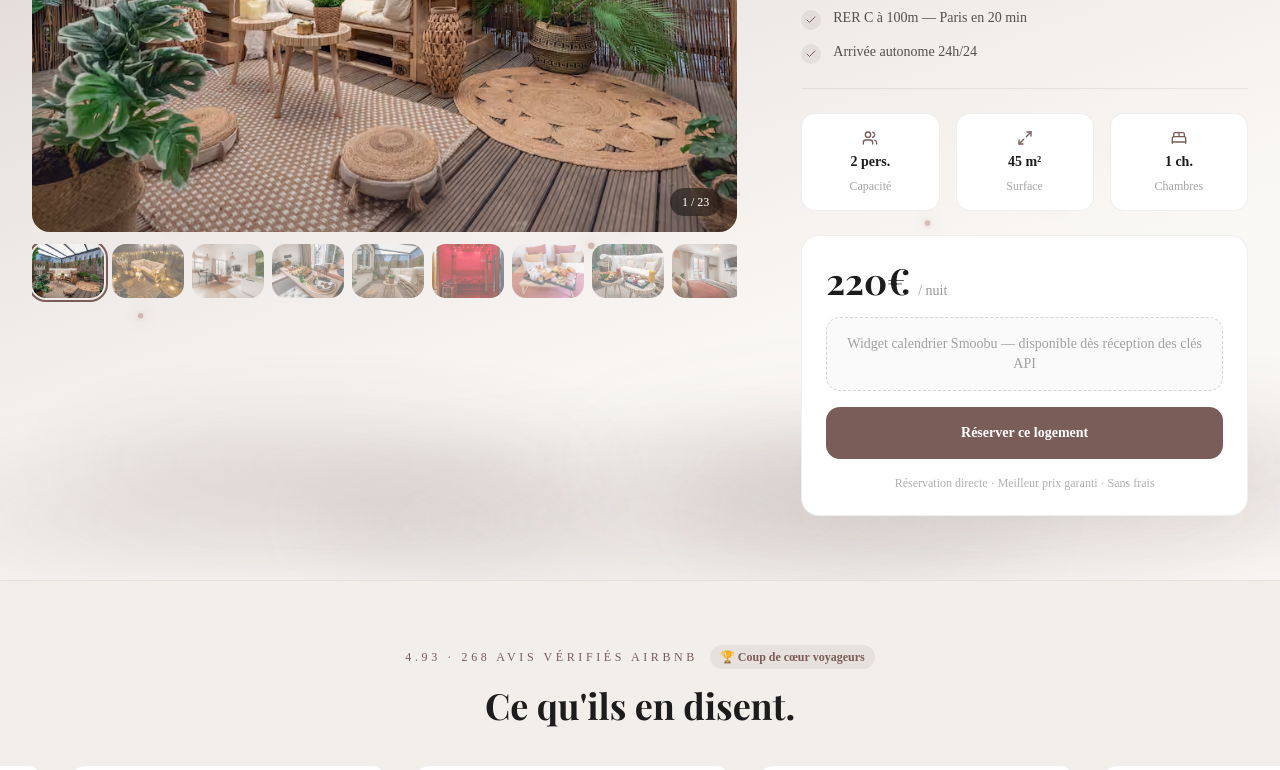
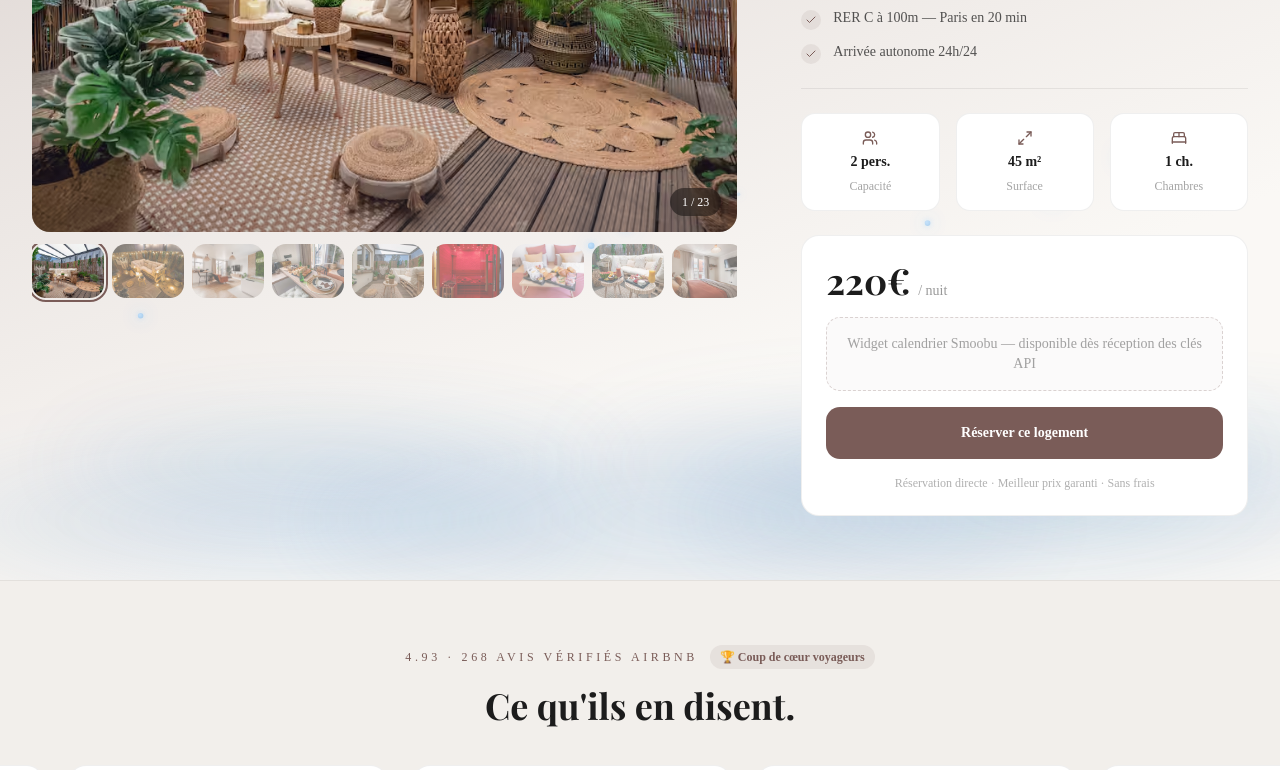
Before and after one commit to hsdigitalcorp-cpu/Wonderroomz, a Next.js app: page /en/logements/o-spa-zen in a window 1280 px wide. Shown: the part 505-1275 px from the top of the page. Built offline with nearby package versions, Linux system fonts and the light colour scheme; a web font is replaced by a local one.

Commit message:
Switch mist + bubbles to blue on O SPA ZEN

```diff
--- a/src/components/logements/OspazenDecor.tsx
+++ b/src/components/logements/OspazenDecor.tsx
@@ -176,7 +176,7 @@ function MistLayer({ left, width, height, bottom, delay, duration }: typeof MIST
         width,
         height,
         borderRadius: "50%",
-        background: "radial-gradient(ellipse at center, rgba(122,92,88,0.18) 0%, rgba(100,70,66,0.10) 50%, transparent 100%)",
+        background: "radial-gradient(ellipse at center, rgba(100,160,210,0.25) 0%, rgba(70,130,190,0.12) 50%, transparent 100%)",
         filter: "blur(40px)",
       }}
       animate={{ opacity: [0.6, 1, 0.6], scaleX: [1, 1.08, 1], y: [0, -12, 0] }}
@@ -214,8 +214,8 @@ function Bubble({ left, size, delay, duration }: typeof BUBBLES[0]) {
         bottom: "5%",
         width: size,
         height: size,
-        background: `radial-gradient(circle at 35% 35%, rgba(200,170,160,0.95), rgba(150,110,100,0.5))`,
-        boxShadow: `0 0 ${size * 3}px rgba(170,130,120,0.6), 0 0 ${size}px rgba(200,160,150,0.4)`,
+        background: `radial-gradient(circle at 35% 35%, rgba(180,220,255,0.95), rgba(80,160,230,0.6))`,
+        boxShadow: `0 0 ${size * 3}px rgba(100,180,255,0.7), 0 0 ${size}px rgba(150,210,255,0.5)`,
       }}
       animate={{
         y: [0, -(320 + (delay % 3) * 60)],
```
